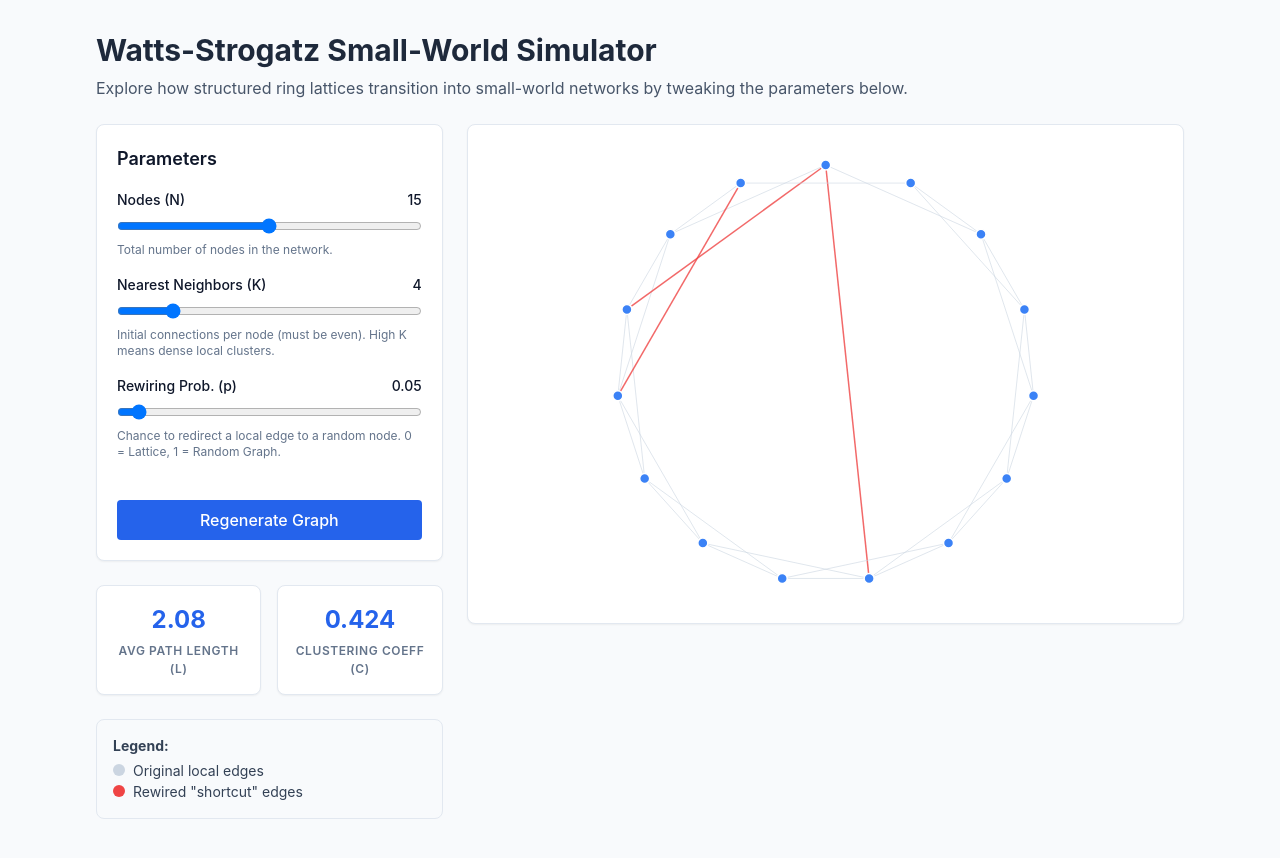
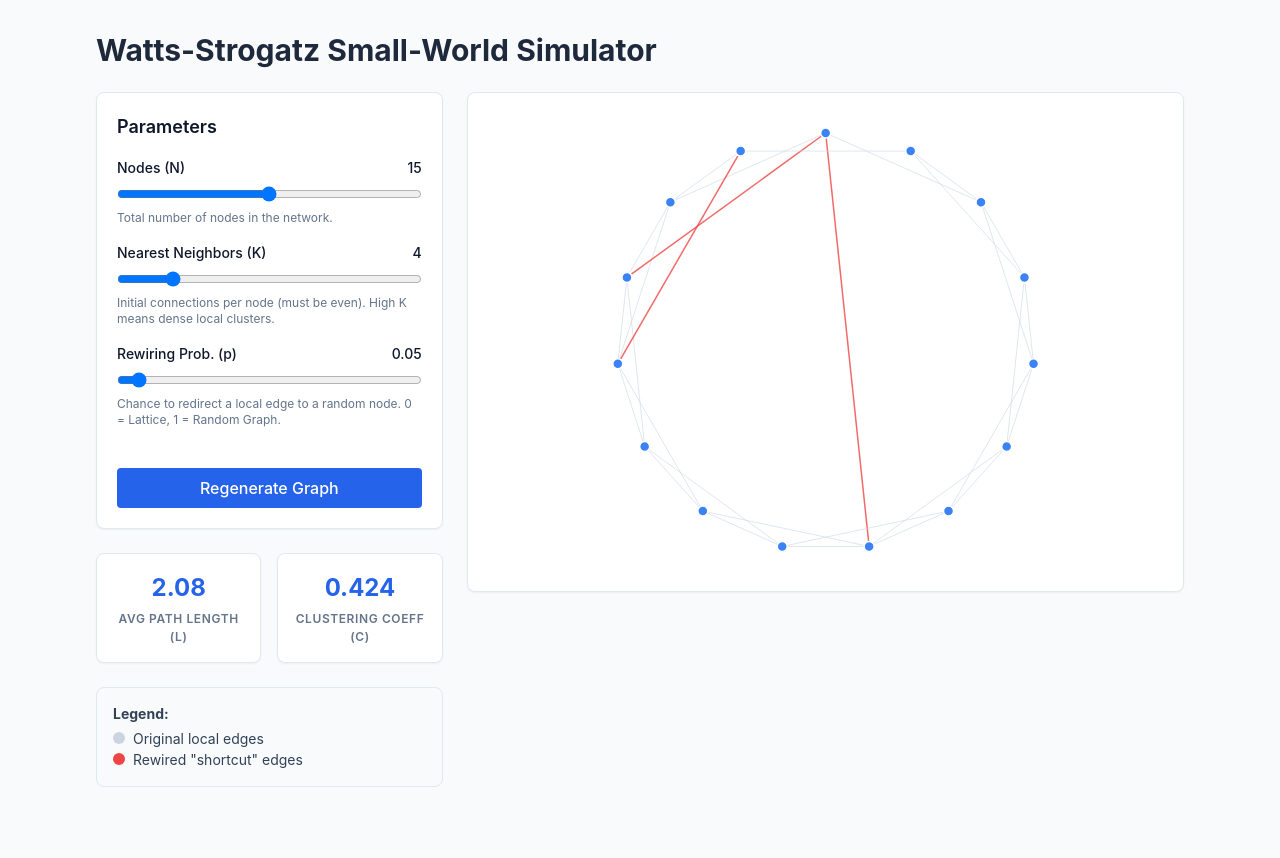
Before and after one commit to erfansoheil/erfansoheil.github.io, a Jekyll site: the page writing-notes/indexing/asset/swn.html, which Jekyll copies as it is, in a window 1280 px wide. Shown: the top 858 px of the page. Built offline with Jekyll 4.4.1, drawn with Linux system fonts in a browser that asks for light colours; nearby versions of some CDN libraries.

Commit message:
Update header structure in swn.html to improve presentation by changing the main title to a paragraph format. This enhances visual hierarchy and aligns with the overall design of the document.

```diff
--- a/writing-notes/indexing/asset/swn.html
+++ b/writing-notes/indexing/asset/swn.html
@@ -25,8 +25,7 @@
 <body class="p-4 md:p-8 max-w-6xl mx-auto">
 
     <header class="mb-6">
-        <h1 class="text-2xl md:text-3xl font-bold text-slate-800">Watts-Strogatz Small-World Simulator</h1>
-        <p class="text-slate-600 mt-2 text-sm md:text-base">Explore how structured ring lattices transition into small-world networks by tweaking the parameters below.</p>
+        <p class="text-2xl md:text-3xl font-bold text-slate-800">Watts-Strogatz Small-World Simulator</h1>
     </header>
 
     <div class="grid grid-cols-1 lg:grid-cols-3 gap-6">
```
